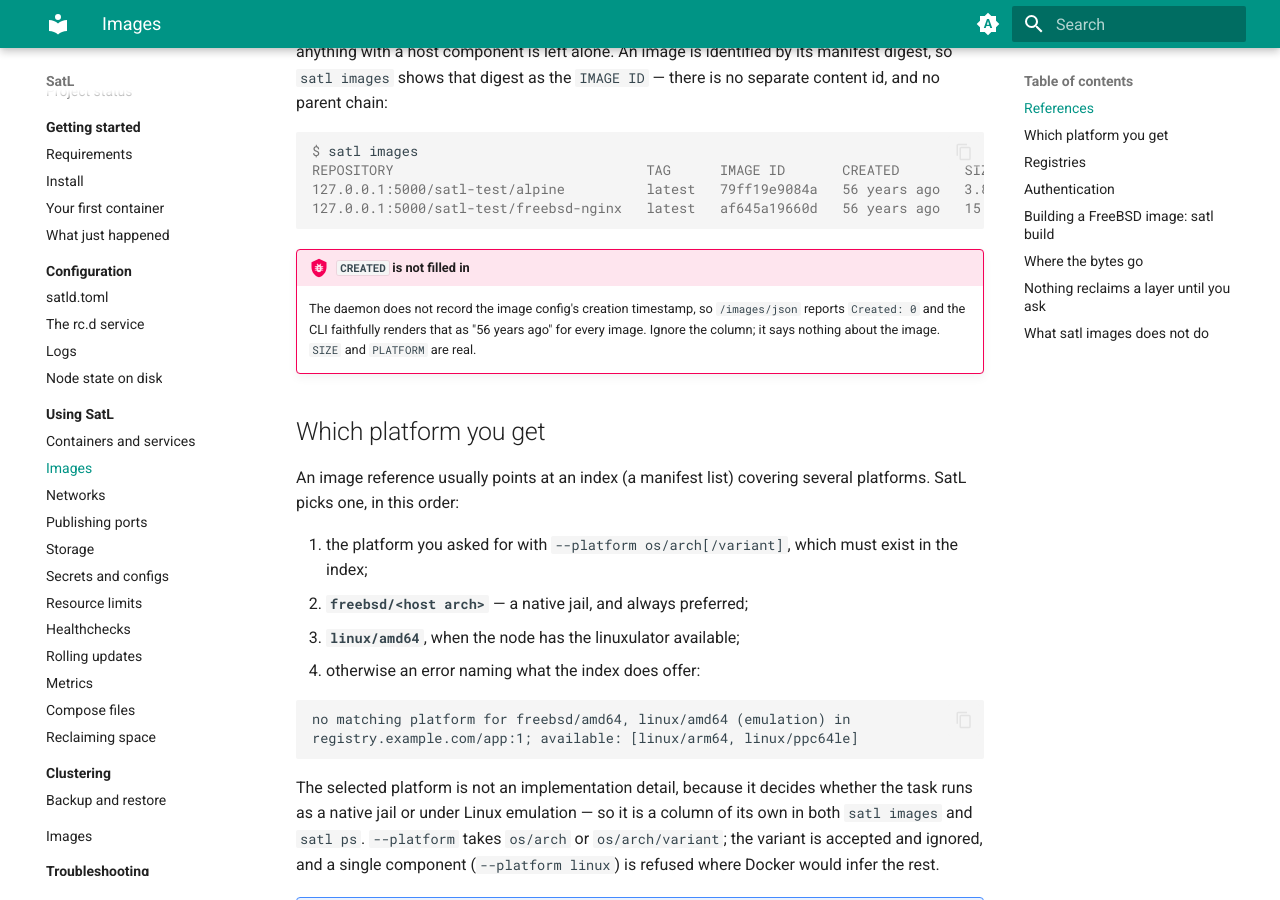
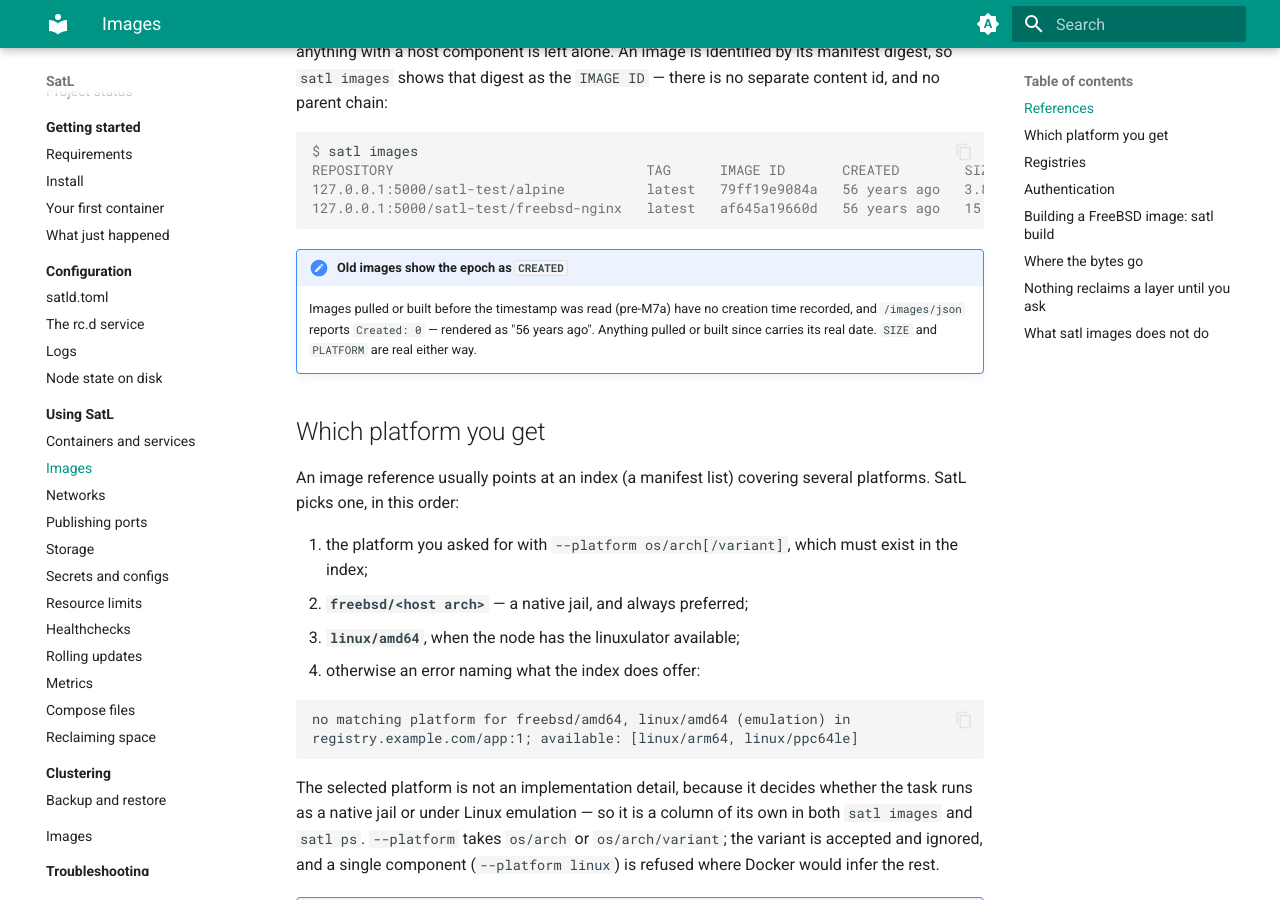
Before and after one commit to fredericalix/satl-doc, an MkDocs documentation site: the page built from docs/use/images.md, in a window 1280 px wide and 900 px high, scrolled down 553 px. Built offline with MkDocs 1.6.1 and Material for MkDocs 9.7.7, drawn with Linux system fonts in a browser that asks for light colours.

Commit message:
M7a: image CREATED is real now; only pre-M7a images show the epoch

````diff
--- a/docs/use/images.md
+++ b/docs/use/images.md
@@ -30,12 +30,12 @@ REPOSITORY                               TAG      IMAGE ID       CREATED
 127.0.0.1:5000/satl-test/freebsd-nginx   latest   af645a19660d   56 years ago   15.63MB   freebsd/amd64
 ```
 
-!!! bug "`CREATED` is not filled in"
+!!! note "Old images show the epoch as `CREATED`"
 
-    The daemon does not record the image config's creation timestamp, so
-    `/images/json` reports `Created: 0` and the CLI faithfully renders that as
-    "56 years ago" for every image. Ignore the column; it says nothing about the
-    image. `SIZE` and `PLATFORM` are real.
+    Images pulled or built before the timestamp was read (pre-M7a) have no
+    creation time recorded, and `/images/json` reports `Created: 0` — rendered
+    as "56 years ago". Anything pulled or built since carries its real date.
+    `SIZE` and `PLATFORM` are real either way.
 
 ## Which platform you get
 
````
Also changed, not shown: docs/about/status.md (+3 -3 lines).
